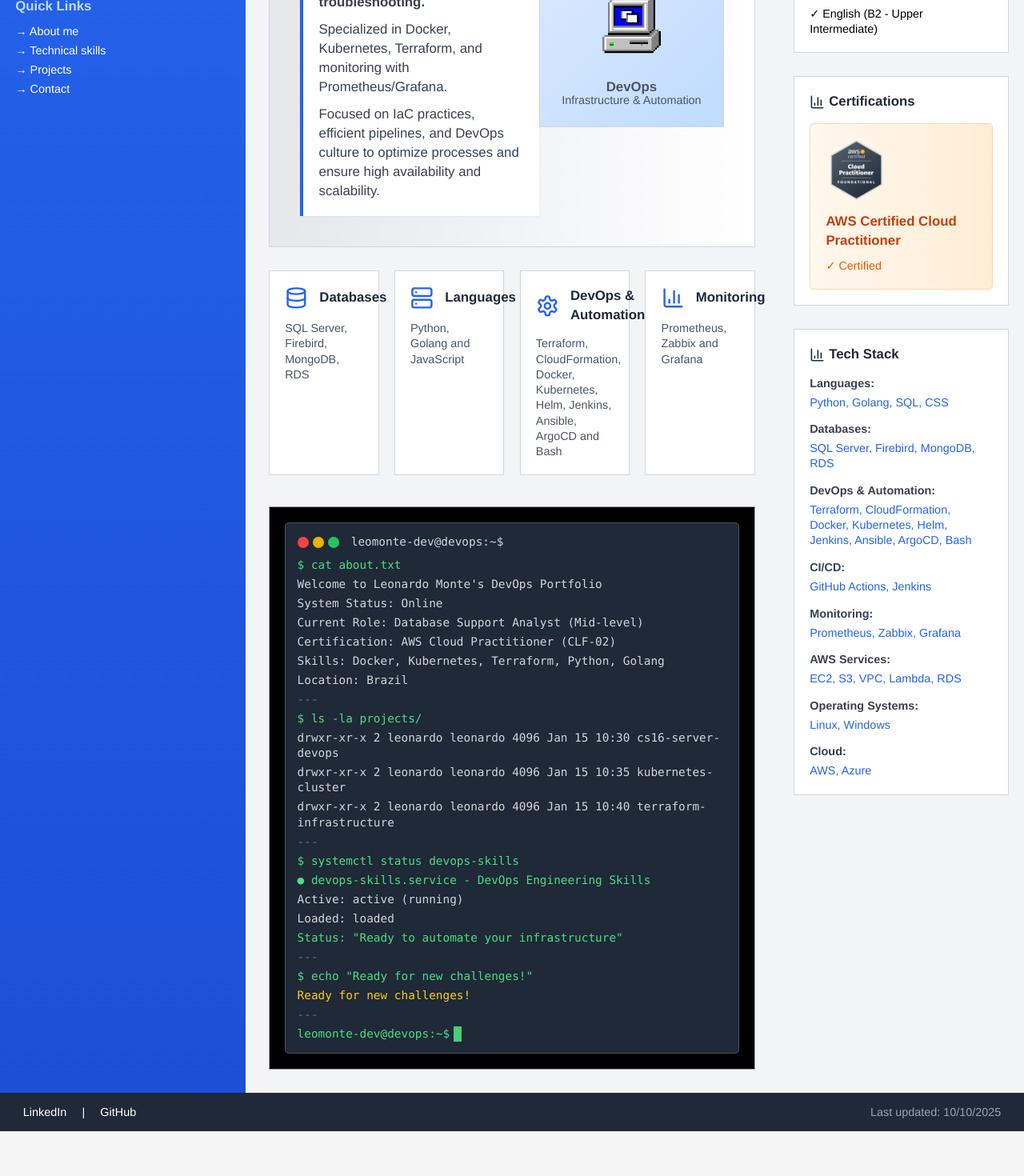
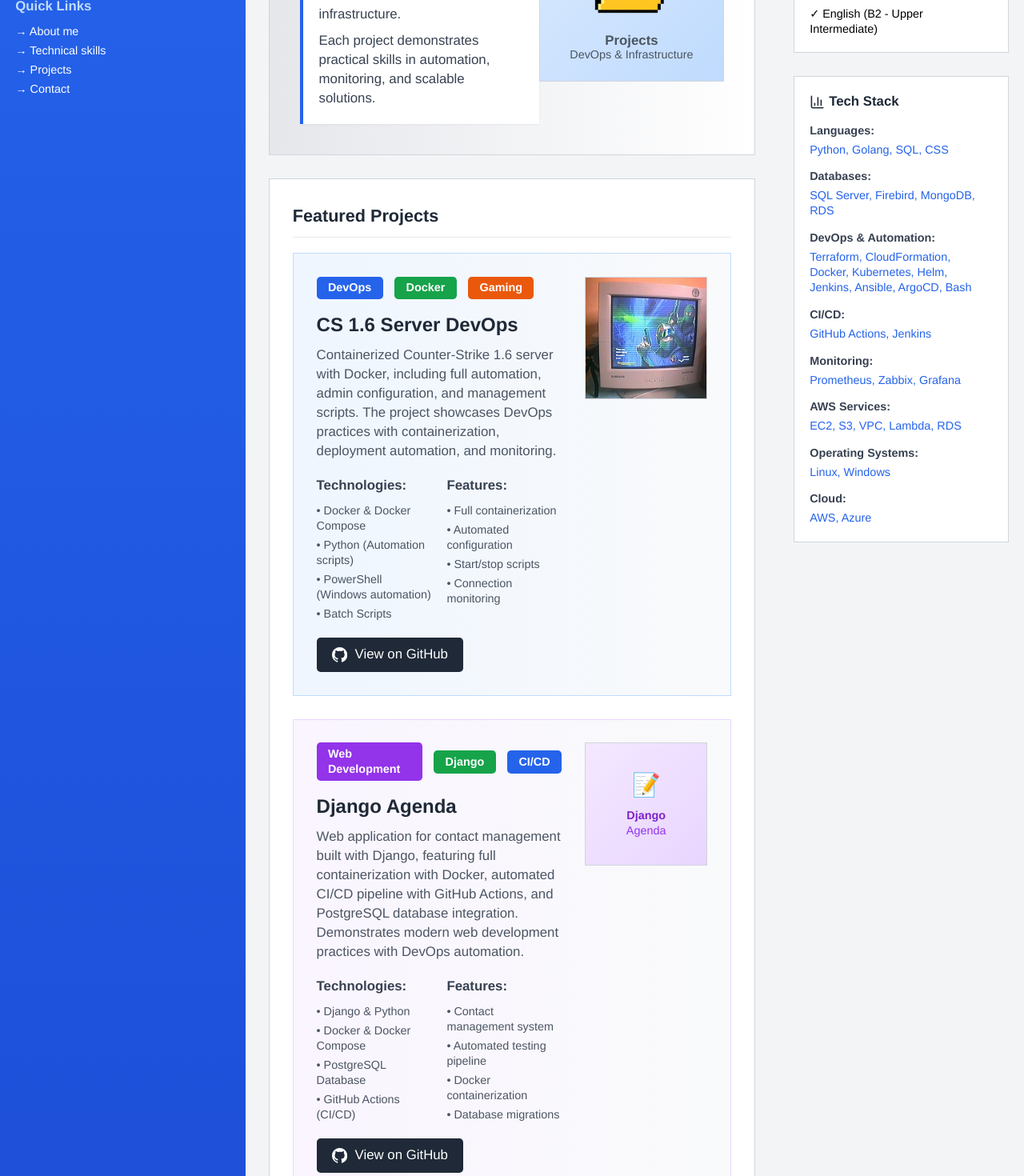
Before and after one commit to leomonte-dev/portfolio-devops, a Next.js app: page / in a window 1280 px wide. Shown: the part 360-1830 px from the top of the page at 80% size. Before the commit the page ends 1774 px from the top, so only its background shows below. Built offline with nearby package versions, Linux system fonts and the light colour scheme.

Commit message:
add django project

```diff
--- a/app/page.tsx
+++ b/app/page.tsx
@@ -1,10 +1,10 @@
 "use client"
 
 import { useState, useEffect } from "react"
-import { ChevronRight, Globe, Server, Cloud, Shield, Zap, BarChart3, Settings, Users, Database, Lock, Mail, Phone, MapPin } from 'lucide-react'
+import { ChevronRight, Globe, Mail, BarChart3 } from 'lucide-react'
 import Image from 'next/image'
 
-export default function DevOpsPortfolio() {
+export default function ProjectsPage() {
   const [currentTime, setCurrentTime] = useState(new Date())
 
   useEffect(() => {
@@ -21,29 +21,6 @@ export default function DevOpsPortfolio() {
     "Cloud Computing",
     "Database Management",
     "Monitoring & Observability"
-  ]
-
-  const technicalSkills = [
-    {
-      icon: <Database className="w-6 h-6" />,
-      title: "Databases",
-      description: "SQL Server, Firebird, MongoDB, RDS"
-    },
-    {
-      icon: <Server className="w-6 h-6" />,
-      title: "Languages",
-      description: "Python, Golang and JavaScript"
-    },
-    {
-      icon: <Settings className="w-6 h-6" />,
-      title: "DevOps & Automation",
-      description: "Terraform, CloudFormation, Docker, Kubernetes, Helm, Jenkins, Ansible, ArgoCD and Bash"
-    },
-    {
-      icon: <BarChart3 className="w-6 h-6" />,
-      title: "Monitoring",
-      description: "Prometheus, Zabbix and Grafana"
-    }
   ]
 
 
@@ -72,10 +49,10 @@ export default function DevOpsPortfolio() {
         {/* Navigation Bar */}
         <nav className="bg-gradient-to-r from-gray-800 to-gray-700 px-6 py-2">
           <div className="flex space-x-8 text-sm">
-            <a href="#about" className="text-yellow-300 hover:text-yellow-200 font-semibold">About</a>
-            <a href="/projects" className="text-white hover:text-yellow-300">Projects</a>
-            <a href="#skills" className="text-white hover:text-yellow-300">Skills</a>
-            <a href="#contact" className="text-white hover:text-yellow-300">Contact</a>
+            <a href="/" className="text-white hover:text-yellow-300">About</a>
+            <a href="/projects" className="text-yellow-300 hover:text-yellow-200 font-semibold">Projects</a>
+            <a href="/" className="text-white hover:text-yellow-300">Skills</a>
+            <a href="/" className="text-white hover:text-yellow-300">Contact</a>
           </div>
         </nav>
       </header>
@@ -101,10 +78,10 @@ export default function DevOpsPortfolio() {
             <div className="border-t border-blue-500 pt-4">
               <h4 className="text-sm font-semibold mb-2 text-blue-200">Quick Links</h4>
               <ul className="space-y-1 text-xs">
-                <li><a href="#about" className="text-white hover:text-yellow-300">→ About me</a></li>
-                <li><a href="#skills" className="text-white hover:text-yellow-300">→ Technical skills</a></li>
+                <li><a href="/" className="text-white hover:text-yellow-300">→ About me</a></li>
+                <li><a href="/" className="text-white hover:text-yellow-300">→ Technical skills</a></li>
                 <li><a href="/projects" className="text-white hover:text-yellow-300">→ Projects</a></li>
-                <li><a href="#contact" className="text-white hover:text-yellow-300">→ Contact</a></li>
+                <li><a href="/" className="text-white hover:text-yellow-300">→ Contact</a></li>
               </ul>
             </div>
           </div>
@@ -118,17 +95,17 @@ export default function DevOpsPortfolio() {
               <div className="flex items-center justify-between">
                 <div className="max-w-2xl">
                   <h1 className="text-3xl font-bold text-gray-800 mb-4">
-                    Aspiring DevOps Engineer
+                    My Projects
                   </h1>
                   <div className="bg-white border-l-4 border-blue-600 p-4 shadow-sm">
                     <p className="text-sm text-gray-700 mb-2">
-                      <strong>Experienced in CI/CD, infrastructure automation, and troubleshooting.</strong>
+                      <strong>Explore my DevOps and infrastructure projects.</strong>
                     </p>
                     <p className="text-sm text-gray-700 mb-2">
-                      Specialized in Docker, Kubernetes, Terraform, and monitoring with Prometheus/Grafana.
+                      From CI/CD pipelines to container orchestration and cloud infrastructure.
                     </p>
                     <p className="text-sm text-gray-700">
-                      Focused on IaC practices, efficient pipelines, and DevOps culture to optimize processes and ensure high availability and scalability.
+                      Each project demonstrates practical skills in automation, monitoring, and scalable solutions.
                     </p>
                   </div>
                 </div>
@@ -137,14 +114,14 @@ export default function DevOpsPortfolio() {
                     <div className="text-center w-full p-4">
                       <div className="relative w-32 h-32 mx-auto -mb-1">
                         <Image
-                          src="/images/oldpc.png"
-                          alt="Old PC Icon"
+                          src="/images/folder.png"
+                          alt="Projects Folder"
                           fill
                           className="object-contain"
                         />
                       </div>
-                      <div className="text-sm text-gray-600 font-semibold -mt-2">DevOps</div>
-                      <div className="text-xs text-gray-600 -mt-1">Infrastructure & Automation</div>
+                      <div className="text-sm text-gray-600 font-semibold -mt-2">Projects</div>
+                      <div className="text-xs text-gray-600 -mt-1">DevOps & Infrastructure</div>
                     </div>
                   </div>
                 </div>
@@ -152,58 +129,149 @@ export default function DevOpsPortfolio() {
             </div>
           </div>
 
-          {/* Technical Skills Grid */}
-          <div className="grid md:grid-cols-2 lg:grid-cols-4 gap-4 mb-8">
-            {technicalSkills && technicalSkills.length > 0 && technicalSkills.map((skill, index) => (
-              <div key={`tech-${index}`} className="bg-white border border-gray-300 p-4 hover:shadow-md transition-shadow">
-                <div className="flex items-center mb-3">
-                  <div className="text-blue-600 mr-3">
-                    {skill.icon}
+          {/* GitHub Project Showcase */}
+          <div className="bg-white border border-gray-300 p-6 mb-8">
+            <h2 className="text-lg font-bold text-gray-800 mb-4 border-b border-gray-200 pb-2">
+              Featured Projects
+            </h2>
+
+            {/* CS 1.6 Server DevOps Project */}
+            <div className="bg-gradient-to-r from-blue-50 to-gray-50 border border-blue-200 p-6 rounded-lg mb-6">
+              <div className="flex items-start justify-between">
+                <div className="flex-1">
+                  <div className="flex items-center mb-3">
+                    <div className="bg-blue-600 text-white px-3 py-1 rounded text-xs font-semibold mr-3">
+                      DevOps
+                    </div>
+                    <div className="bg-green-600 text-white px-3 py-1 rounded text-xs font-semibold mr-3">
+                      Docker
+                    </div>
+                    <div className="bg-orange-600 text-white px-3 py-1 rounded text-xs font-semibold">
+                      Gaming
+                    </div>
                   </div>
-                  <h3 className="font-semibold text-gray-800 text-sm">{skill.title}</h3>
+                  <h3 className="text-xl font-bold text-gray-800 mb-2">
+                    CS 1.6 Server DevOps
+                  </h3>
+                  <p className="text-sm text-gray-600 mb-4">
+                    Containerized Counter-Strike 1.6 server with Docker, including full automation,
+                    admin configuration, and management scripts. The project showcases DevOps practices
+                    with containerization, deployment automation, and monitoring.
+                  </p>
+                  <div className="grid md:grid-cols-2 gap-4 mb-4">
+                    <div>
+                      <h4 className="font-semibold text-gray-700 text-sm mb-2">Technologies:</h4>
+                      <ul className="text-xs text-gray-600 space-y-1">
+                        <li>• Docker & Docker Compose</li>
+                        <li>• Python (Automation scripts)</li>
+                        <li>• PowerShell (Windows automation)</li>
+                        <li>• Batch Scripts</li>
+                      </ul>
+                    </div>
+                    <div>
+                      <h4 className="font-semibold text-gray-700 text-sm mb-2">Features:</h4>
+                      <ul className="text-xs text-gray-600 space-y-1">
+                        <li>• Full containerization</li>
+                        <li>• Automated configuration</li>
+                        <li>• Start/stop scripts</li>
+                        <li>• Connection monitoring</li>
+                      </ul>
+                    </div>
+                  </div>
+                  <div className="flex space-x-4">
+                    <a
+                      href="https://github.com/leomonte-dev/cs16-server-devops"
+                      target="_blank"
+                      rel="noopener noreferrer"
+                      className="bg-gray-800 text-white px-4 py-2 rounded text-sm hover:bg-gray-700 transition-colors flex items-center"
+                    >
+                      <svg className="w-4 h-4 mr-2" fill="currentColor" viewBox="0 0 20 20">
+                        <path fillRule="evenodd" d="M10 0C4.477 0 0 4.484 0 10.017c0 4.425 2.865 8.18 6.839 9.504.5.092.682-.217.682-.483 0-.237-.008-.868-.013-1.703-2.782.605-3.369-1.343-3.369-1.343-.454-1.158-1.11-1.466-1.11-1.466-.908-.62.069-.608.069-.608 1.003.07 1.531 1.032 1.531 1.032.892 1.53 2.341 1.088 2.91.832.092-.647.35-1.088.636-1.338-2.22-.253-4.555-1.113-4.555-4.951 0-1.093.39-1.988 1.029-2.688-.103-.253-.446-1.272.098-2.65 0 0 .84-.27 2.75 1.026A9.564 9.564 0 0110 4.844c.85.004 1.705.115 2.504.337 1.909-1.296 2.747-1.027 2.747-1.027.546 1.379.203 2.398.1 2.651.64.7 1.028 1.595 1.028 2.688 0 3.848-2.339 4.695-4.566 4.942.359.31.678.921.678 1.856 0 1.338-.012 2.419-.012 2.747 0 .268.18.58.688.482A10.019 10.019 0 0020 10.017C20 4.484 15.522 0 10 0z" clipRule="evenodd" />
+                      </svg>
+                      View on GitHub
+                    </a>
+                  </div>
                 </div>
-                <p className="text-xs text-gray-600">{skill.description}</p>
+                <div className="hidden lg:block ml-6">
+                  <div className="w-32 h-32 bg-gradient-to-br from-blue-100 to-blue-200 rounded-lg flex items-center justify-center border border-gray-300 overflow-hidden">
+                    <div className="relative w-full h-full">
+                      <Image
+                        src="/images/csmonitor.jpg"
+                        alt="CS 1.6 Server Monitor"
+                        fill
+                        className="object-cover rounded-lg"
+                      />
+                    </div>
+                  </div>
+                </div>
               </div>
-            ))}
-          </div>
+            </div>
 
-          {/* Retro Linux Terminal */}
-          <div className="bg-black border border-gray-400 p-4 font-mono text-sm">
-            <div className="bg-gray-800 text-green-400 border border-gray-600 p-3 rounded">
-              <div className="flex items-center mb-2">
-                <div className="flex space-x-1 mr-3">
-                  <div className="w-3 h-3 bg-red-500 rounded-full"></div>
-                  <div className="w-3 h-3 bg-yellow-500 rounded-full"></div>
-                  <div className="w-3 h-3 bg-green-500 rounded-full"></div>
+            {/* Django Agenda Project */}
+            <div className="bg-gradient-to-r from-purple-50 to-gray-50 border border-purple-200 p-6 rounded-lg">
+              <div className="flex items-start justify-between">
+                <div className="flex-1">
+                  <div className="flex items-center mb-3">
+                    <div className="bg-purple-600 text-white px-3 py-1 rounded text-xs font-semibold mr-3">
+                      Web Development
+                    </div>
+                    <div className="bg-green-600 text-white px-3 py-1 rounded text-xs font-semibold mr-3">
+                      Django
+                    </div>
+                    <div className="bg-blue-600 text-white px-3 py-1 rounded text-xs font-semibold">
+                      CI/CD
+                    </div>
+                  </div>
+                  <h3 className="text-xl font-bold text-gray-800 mb-2">
+                    Django Agenda
+                  </h3>
+                  <p className="text-sm text-gray-600 mb-4">
+                    Web application for contact management built with Django, featuring full containerization
+                    with Docker, automated CI/CD pipeline with GitHub Actions, and PostgreSQL database integration.
+                    Demonstrates modern web development practices with DevOps automation.
+                  </p>
+                  <div className="grid md:grid-cols-2 gap-4 mb-4">
+                    <div>
+                      <h4 className="font-semibold text-gray-700 text-sm mb-2">Technologies:</h4>
+                      <ul className="text-xs text-gray-600 space-y-1">
+                        <li>• Django & Python</li>
+                        <li>• Docker & Docker Compose</li>
+                        <li>• PostgreSQL Database</li>
+                        <li>• GitHub Actions (CI/CD)</li>
+                      </ul>
+                    </div>
+                    <div>
+                      <h4 className="font-semibold text-gray-700 text-sm mb-2">Features:</h4>
+                      <ul className="text-xs text-gray-600 space-y-1">
+                        <li>• Contact management system</li>
+                        <li>• Automated testing pipeline</li>
+                        <li>• Docker containerization</li>
+                        <li>• Database migrations</li>
+                      </ul>
+                    </div>
+                  </div>
+                  <div className="flex space-x-4">
+                    <a
+                      href="https://github.com/leomonte-dev/django-agenda"
+                      target="_blank"
+                      rel="noopener noreferrer"
+                      className="bg-gray-800 text-white px-4 py-2 rounded text-sm hover:bg-gray-700 transition-colors flex items-center"
+                    >
+                      <svg className="w-4 h-4 mr-2" fill="currentColor" viewBox="0 0 20 20">
+                        <path fillRule="evenodd" d="M10 0C4.477 0 0 4.484 0 10.017c0 4.425 2.865 8.18 6.839 9.504.5.092.682-.217.682-.483 0-.237-.008-.868-.013-1.703-2.782.605-3.369-1.343-3.369-1.343-.454-1.158-1.11-1.466-1.11-1.466-.908-.62.069-.608.069-.608 1.003.07 1.531 1.032 1.531 1.032.892 1.53 2.341 1.088 2.91.832.092-.647.35-1.088.636-1.338-2.22-.253-4.555-1.113-4.555-4.951 0-1.093.39-1.988 1.029-2.688-.103-.253-.446-1.272.098-2.65 0 0 .84-.27 2.75 1.026A9.564 9.564 0 0110 4.844c.85.004 1.705.115 2.504.337 1.909-1.296 2.747-1.027 2.747-1.027.546 1.379.203 2.398.1 2.651.64.7 1.028 1.595 1.028 2.688 0 3.848-2.339 4.695-4.566 4.942.359.31.678.921.678 1.856 0 1.338-.012 2.419-.012 2.747 0 .268.18.58.688.482A10.019 10.019 0 0020 10.017C20 4.484 15.522 0 10 0z" clipRule="evenodd" />
+                      </svg>
+                      View on GitHub
+                    </a>
+                  </div>
                 </div>
-                <span className="text-gray-300 text-xs">leomonte-dev@devops:~$</span>
-              </div>
-              <div className="space-y-1 text-xs">
-                <div className="text-green-400">$ cat about.txt</div>
-                <div className="text-gray-300">Welcome to Leonardo Monte's DevOps Portfolio</div>
-                <div className="text-gray-300">System Status: Online</div>
-                <div className="text-gray-300">Current Role: Database Support Analyst (Mid-level)</div>
-                <div className="text-gray-300">Certification: AWS Cloud Practitioner (CLF-02)</div>
-                <div className="text-gray-300">Skills: Docker, Kubernetes, Terraform, Python, Golang</div>
-                <div className="text-gray-300">Location: Brazil</div>
-                <div className="text-gray-500">---</div>
-                <div className="text-green-400">$ ls -la projects/</div>
-                <div className="text-gray-300">drwxr-xr-x  2 leonardo leonardo 4096 Jan 15 10:30 cs16-server-devops</div>
-                <div className="text-gray-300">drwxr-xr-x  2 leonardo leonardo 4096 Jan 15 10:35 kubernetes-cluster</div>
-                <div className="text-gray-300">drwxr-xr-x  2 leonardo leonardo 4096 Jan 15 10:40 terraform-infrastructure</div>
-                <div className="text-gray-500">---</div>
-                <div className="text-green-400">$ systemctl status devops-skills</div>
-                <div className="text-green-400">● devops-skills.service - DevOps Engineering Skills</div>
-                <div className="text-gray-300">   Active: active (running)</div>
-                <div className="text-gray-300">   Loaded: loaded</div>
-                <div className="text-green-400">   Status: "Ready to automate your infrastructure"</div>
-                <div className="text-gray-500">---</div>
-                <div className="text-green-400">$ echo "Ready for new challenges!"</div>
-                <div className="text-yellow-400">Ready for new challenges!</div>
-                <div className="text-gray-500">---</div>
-                <div className="flex items-center">
-                  <span className="text-green-400">leomonte-dev@devops:~$</span>
-                  <div className="w-2 h-4 bg-green-400 ml-1 animate-pulse"></div>
+                <div className="hidden lg:block ml-6">
+                  <div className="w-32 h-32 bg-gradient-to-br from-purple-100 to-purple-200 rounded-lg flex items-center justify-center border border-gray-300 overflow-hidden">
+                    <div className="text-center p-4">
+                      <div className="text-purple-600 text-2xl mb-2">📝</div>
+                      <div className="text-xs text-purple-700 font-semibold">Django</div>
+                      <div className="text-xs text-purple-600">Agenda</div>
+                    </div>
+                  </div>
                 </div>
               </div>
             </div>
@@ -242,31 +310,6 @@ export default function DevOpsPortfolio() {
             <div className="space-y-2 text-xs">
               <div>✓ Portuguese (Native)</div>
               <div>✓ English (B2 - Upper Intermediate)</div>
-            </div>
-          </div>
-
-          {/* Certifications */}
-          <div className="bg-white border border-gray-300 p-4">
-            <h3 className="font-bold text-gray-800 text-sm mb-3">
-              <BarChart3 className="w-4 h-4 inline mr-1" />
-              Certifications
-            </h3>
-            <div className="space-y-3">
-              <div className="bg-gradient-to-r from-orange-50 to-orange-100 border border-orange-200 p-4 rounded">
-                <div className="flex items-center mb-3">
-                  <div className="w-16 h-16 mr-3">
-                    <Image
-                      src="/images/awsbadge.png"
-                      alt="AWS Certified Cloud Practitioner Badge"
-                      width={64}
-                      height={64}
-                      className="object-contain"
-                    />
-                  </div>
-                </div>
-                <div className="text-sm text-orange-700 font-bold mb-2">AWS Certified Cloud Practitioner</div>
-                <div className="text-xs text-orange-600">✓ Certified</div>
-              </div>
             </div>
           </div>
 
```
